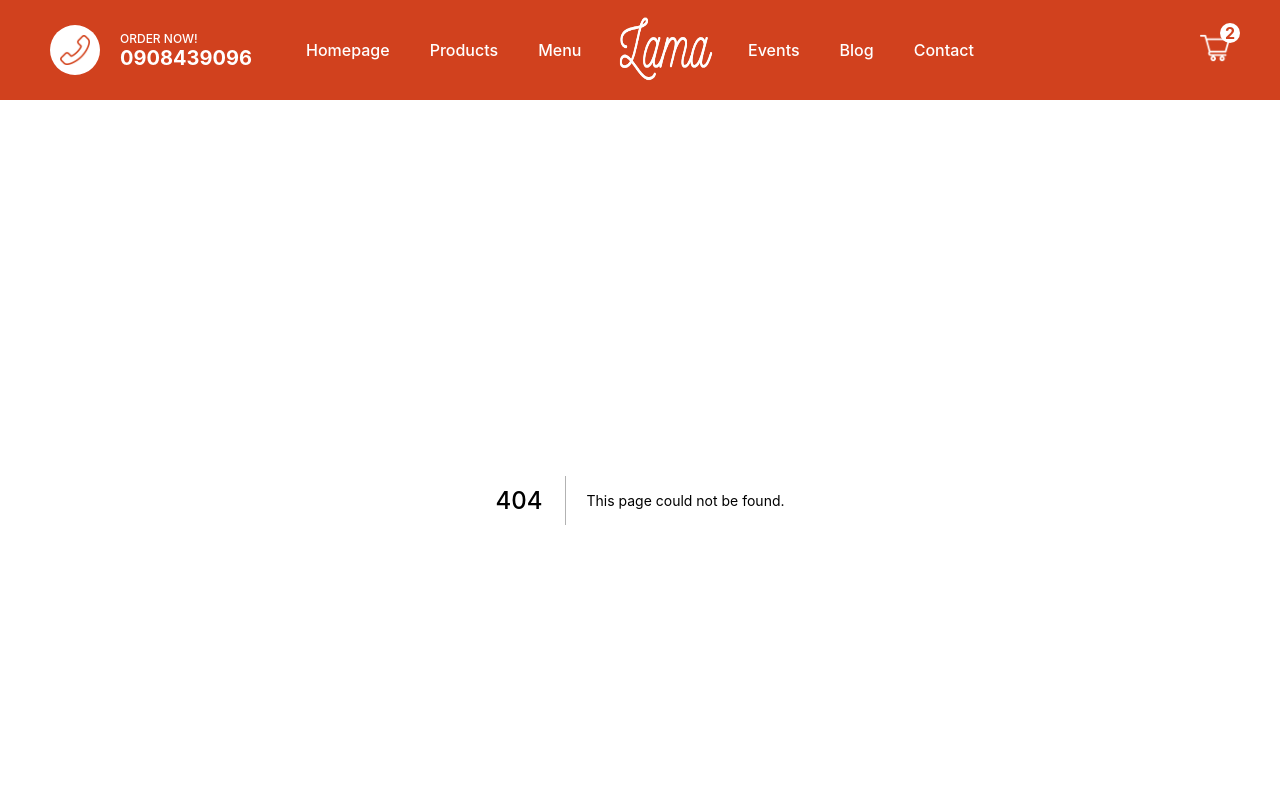
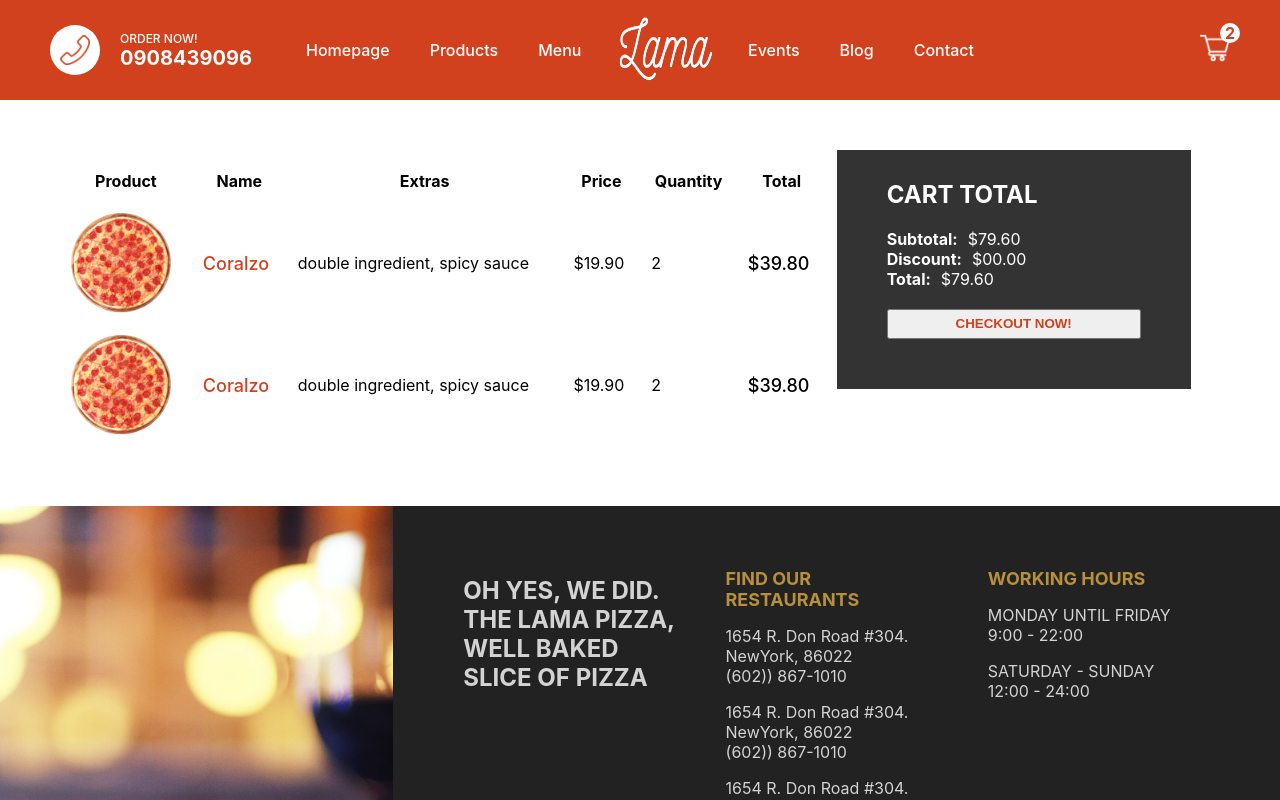
Before and after one commit to Mankind71/lamaDevFoodOrdering, a Next.js app: page /cart in a window 1280 px wide. Before the commit this address had no page. Shown: the top 800 px of the page. Built offline with nearby package versions, Linux system fonts and the light colour scheme.

Commit message:
created the cart page

```diff
--- /dev/null
+++ b/pages/cart.js
@@ -0,0 +1,96 @@
+import styles from "../styles/Cart.module.css";
+import Image from "next/image";
+
+const Cart = () => {
+  return (
+    <div className={styles.container}>
+      <div className={styles.left}>
+        <table className={styles.table}>
+          <tr className={styles.tr}>
+            <th>Product</th>
+            <th>Name</th>
+            <th>Extras</th>
+            <th>Price</th>
+            <th>Quantity</th>
+            <th>Total</th>
+          </tr>
+          <tr>
+            <td>
+              <div className={styles.imgContainer}>
+                <Image
+                  src="/img/pizza.png"
+                  layout="fill"
+                  objectFit="cover"
+                  alt=""
+                />
+              </div>
+            </td>
+            <td>
+              <span className={styles.name}>Coralzo</span>
+            </td>
+            <td>
+              <span className={styles.extras}>
+                double ingredient, spicy sauce
+              </span>
+            </td>
+            <td>
+              <span className={styles.price}>$19.90</span>
+            </td>
+            <td>
+              <span className={styles.quantity}>2</span>
+            </td>
+            <td>
+              <span className={styles.total}>$39.80</span>
+            </td>
+          </tr>
+          <tr>
+            <td>
+              <div className={styles.imgContainer}>
+                <Image
+                  src="/img/pizza.png"
+                  layout="fill"
+                  objectFit="cover"
+                  alt=""
+                />
+              </div>
+            </td>
+            <td>
+              <span className={styles.name}>Coralzo</span>
+            </td>
+            <td>
+              <span className={styles.extras}>
+                double ingredient, spicy sauce
+              </span>
+            </td>
+            <td>
+              <span className={styles.price}>$19.90</span>
+            </td>
+            <td>
+              <span className={styles.quantity}>2</span>
+            </td>
+            <td>
+              <span className={styles.total}>$39.80</span>
+            </td>
+          </tr>
+        </table>
+      </div>
+      <div className={styles.right}>
+        <div className={styles.wrapper}>
+          <h2 className={styles.title}>CART TOTAL</h2>
+          <div className={styles.totalText}>
+            <b className={styles.totalTextTitle}>Subtotal:</b>$79.60
+          </div>
+          <div className={styles.totalText}>
+            <b className={styles.totalTextTitle}>Discount:</b>$00.00
+          </div>
+          <div className={styles.totalText}>
+            <b className={styles.totalTextTitle}>Total:</b>$79.60
+          </div>
+          <button className={styles.button}>CHECKOUT NOW!</button>
+        </div>
+      </div>
+    </div>
+  );
+};
+
+export default Cart;
```
